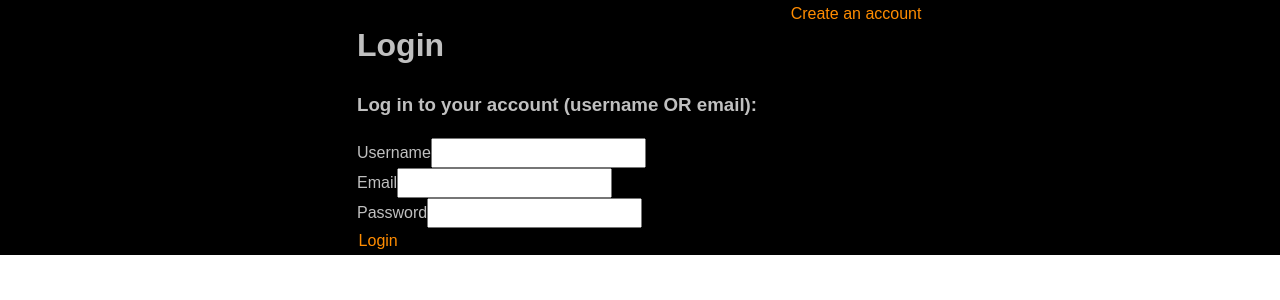
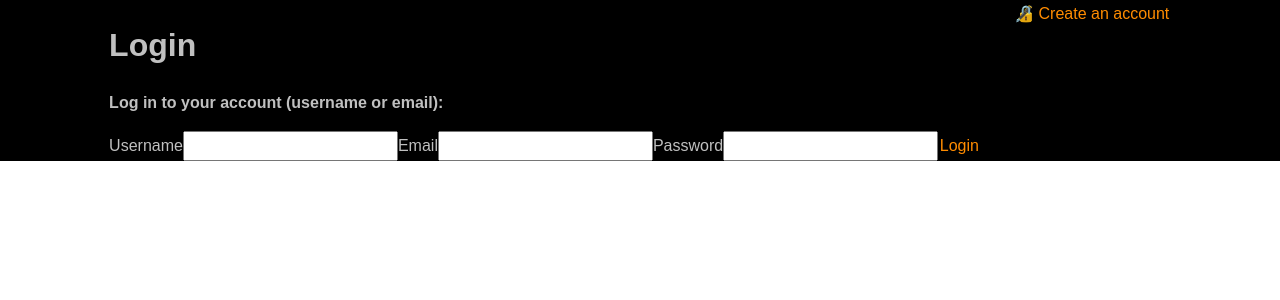
Before and after one commit to anaRtem1s/AnAtomix_front, a React (Vite) app: page / in a window 1280 px wide. Shown: the top 300 px of the page. Built offline with nearby package versions, Linux system fonts and the light colour scheme.

Commit message:
Worked on Auth page Layout to unclutter App.jsx

```diff
--- a/src/App.css
+++ b/src/App.css
@@ -148,10 +148,6 @@ legend {
 
 /* :::::::::::::::::::::::::::::::::::::::: MAIN APP PAGE ::::::::::::::::::::::::::::::::::::::::::::::::::: */
 
-
-/*
-.dark-colorful-mode{
-}*/
 
 a:link,
 a:visited {
--- a/src/App.jsx
+++ b/src/App.jsx
@@ -2,10 +2,8 @@ import './App.css'
 
 import { useState, useEffect } from "react";
 
+import AuthLayout from './pages/auth/layout/AuthLayout.jsx';
 import MainLayout from './pages/main-app/layout/MainLayout.jsx';
-
-import LoginForm from './pages/auth/components/Login.jsx'
-import RegisterForm from './pages/auth/components/Register.jsx'
 
 import CenterPage from './pages/main-app/components/CenterPage.jsx';
 
@@ -114,106 +112,47 @@ export default function App() {
     setScreen(nextScreen);
   };
 
-  // :::::::::::::::::::::::::::::::::::::::: NOT AUTHENTICATED (NOT LOGGED IN)::::::::::::::::::::::::::::::::::::::::
 
-  if (!account) {
+    // :::::::::::::::::::::::::::::::::::::::: NOT AUTHENTICATED (NOT LOGGED IN) => REGISTER && || => LOGIN ::::::::::::::::::::::::::::::::::::::::
 
-    if (screen === 'register') {
+    return !account ? (
 
-      return (
-        <div className="auth-container">
+    <AuthLayout
+      screen={screen}
+      handleNav={handleNav}
+      handleRegisterSuccess={handleRegisterSuccess}
+      handleLoginSuccess={handleLoginSuccess}
+    />
 
-          <RegisterForm
-            onSuccess={handleRegisterSuccess}
-          />
+  ) : (
 
-          <button
-            type="button"
-            onClick={() => handleNav('login')}
-          >
-            Already have an account? Login
-          </button>
-
-        </div>
-      );
-    }
-
-
-    return (
-      <div className="auth-container">
-
-        <LoginForm
-          onSuccess={handleLoginSuccess}
-        />
-
-        <button
-          type="button"
-          onClick={() => handleNav('register')}
-        >
-          Create an account
-        </button>
-
-      </div>
-    );
-
-  }
-
-  // :::::::::::::::::::::::::::::::::::::::: AUTHENTICATED (LOGGED IN) => MAIN APP ::::::::::::::::::::::::::::::::::::::::
-
-
-  return (
+    // :::::::::::::::::::::::::::::::::::::::: AUTHENTICATED (LOGGED IN) => MAIN APP ::::::::::::::::::::::::::::::::::::::::
 
     <MainLayout account={account} onLogout={handleLogout} onNav={handleNav} >
 
-
       {screen === 'reader' && (
-        <CenterPage
-          account={account}
-          onNav={handleNav}
-        />
+        <CenterPage account={account} onNav={handleNav} />
       )}
 
       {screen === 'account-settings' && (
-        <AccountSettings
-          account={account}
-          onNav={handleNav}
-        />
+        <AccountSettings account={account} onNav={handleNav} />
       )}
 
-
       {screen === 'cool-links' && (
-        <CoolLinks
-          onNav={handleNav}
-        />
+        <CoolLinks onNav={handleNav} />
       )}
 
       {screen === 'categories-management' && (
-        <Categories
-          onNav={handleNav}
-        />
+        <Categories onNav={handleNav} />
       )}
 
-      {screen === 'tags-management' && (
-        <div>
-          <button onClick={() => handleNav("reader")}>🢦 Back to Feeds</button>
-          <h2>My Tags Management Hub</h2>
-          <p>Tag configuration workspace coming soon.</p>
-        </div>
-      )}
-
-
       {screen === 'feed-sources' && (
-        <FeedSources
-          onNav={handleNav}
-        />
+        <FeedSources onNav={handleNav} />
       )}
 
       {screen === 'subscriptions' && (
-        <Subscriptions
-          onNav={handleNav}
-        />
+        <Subscriptions onNav={handleNav} />
       )}
-
 
     </MainLayout>
   );
--- a/src/pages/auth/components/Login.jsx
+++ b/src/pages/auth/components/Login.jsx
@@ -7,11 +7,13 @@ export default function LoginForm({ onSuccess }) {
     // setError (erreurs backend) ajouté
 
     const { register, handleSubmit, setError, formState: { errors }, reset } = useForm({
+
         defaultValues: {
             username: '',
             email: '',
             password: ''
         },
+
         // Errors appear as user types
 
         mode: 'onChange'
@@ -65,14 +67,12 @@ export default function LoginForm({ onSuccess }) {
 
             reset();
 
-            //!! setTimeout(() => window.location.href = '/', 100); // Force reload to trigger fresh auth check
-
 
         } catch (error) {
 
             // SERVER UNREACHABLE --> USER NOTIFIED - ERROR
 
-            setError("password", { message: 'Server is unreachable sorry, try again later 🦝' });
+            setError("password", { message: '💥 Server is unreachable sorry, try again later 🦝' });
 
         }
     }
@@ -81,19 +81,17 @@ export default function LoginForm({ onSuccess }) {
         <div>
             <h1 className="login-form">Login</h1>
 
-            <div>
+
             <form onSubmit={handleSubmit(sendLogin)}>
-
-                    <div>
-                        <h3>Log in to your account (username OR email):</h3>
+                <fieldset>
+                    <legend id="login-heading">Log in to your account (username or email):</legend>
 
                     {/* USERNAME - OPTIONAL IF EMAIL */}
 
-                        <div>
                     <label htmlFor="login-username">Username</label>
                     <input
                         id="login-username" type="text"
-
+                        aria-describedby={errors.username ? "login-username-error" : undefined}
                         {...register('username', {
 
                             validate: (value, form) => {
@@ -108,35 +106,17 @@ export default function LoginForm({ onSuccess }) {
                         })}
                     />
 
-                            {/*  TO DUMP */}
+                    {errors.username && <span id="login-username-error" className="alert-message" role="alert">{errors.username.message}</span>}
 
-                            {/* //      {
-                            //             required:
-                            //             {
-                            //                 value: true,
-                            //                 message: 'Required field'
-                            //             }
-                            //         })}
-                            // /> */}
-
-                            {errors.username && <span>{errors.username.message}</span>}
-                        </div>
 
                     {/* EMAIL - OPTIONAL IF USERNAME */}
 
-                        <div>
                     <label htmlFor="login-email">Email</label>
                     <input
                         id="login-email" type="email"
+                        aria-describedby={errors.email ? "login-email-error" : undefined}
                         {...register('email',
                             {
-                                        //! TO DUMP
-
-                                        // required:
-                                        // {
-                                        //     value: true,
-                                        //     message: 'Required field'
-                                        // },
                                 pattern:
                                 {
                                     value: /^[^@ \t\r\n]+@[^@ \t\r\n]+\.[^@ \t\r\n]+$/,
@@ -151,16 +131,14 @@ export default function LoginForm({ onSuccess }) {
                             })}
                     />
 
-                            {errors.email && <span>{errors.email.message}</span>}
-                        </div>
-                    </div>
+                    {errors.email && <span id="login-email-error" className="alert-message" role="alert">{errors.email.message}</span>}
 
                     {/* PASSWORD - REQUIRED */}
 
-                    <div>
                     <label htmlFor="login-password">Password</label>
                     <input
                         id="login-password" type="password"
+                        aria-describedby={errors.password ? "login-password-error" : undefined}
                         {...register('password',
                             {
                                 required:
@@ -170,19 +148,15 @@ export default function LoginForm({ onSuccess }) {
                                 }
                             })}
                     />
-                        {errors.password && <span>{errors.password.message}</span>}
-                    </div>
+                    {errors.password && <span id="login-password-error" className="alert-message" role="alert">{errors.password.message}</span>}
 
                     {/* SUBMIT LOGIN FORM */}
 
-                    <div>
                     <button className="btn">Login</button>
-                    </div>
+                </fieldset>
 
             </form>
 
         </div >
-
-        </div >
     )
 }
--- a/src/pages/auth/layout/AuthLayout.jsx
+++ b/src/pages/auth/layout/AuthLayout.jsx
@@ -1,16 +1,30 @@
+import LoginForm from '../components/Login.jsx';
+import RegisterForm from '../components/Register.jsx';
 
-export default function AuthLayout({ children }) {
+export default function AuthLayout({screen, handleNav, handleRegisterSuccess, handleLoginSuccess }) {
   return (
     <div className="auth-layout">
-      <div className="auth-logo">
-        <h1>Lorem ipsum dolor, sit amet consectetur adipisicing elit. Consectetur aperiam in aliquam perferendis atque! Architecto adipisci et quae inventore voluptatem commodi deserunt unde facere, in repellat porro natus debitis? Ratione! Lorem ipsum dolor sit amet consectetur adipisicing elit. Labore ratione debitis, reiciendis necessitatibus fugiat non soluta voluptate assumenda veniam consequuntur corrupti aperiam hic obcaecati, temporibus sed laborum eveniet totam alias! Lorem ipsum dolor sit amet consectetur adipisicing elit. Voluptate nemo fugiat, sapiente nihil magnam nulla velit atque excepturi iure hic in quasi, cum officia asperiores nesciunt fuga commodi esse laborum.
-        Iusto tempore ipsum deserunt tempora aliquid distinctio est, maxime rem. Reprehenderit dolorum maiores iure sit saepe commodi, ipsum at vitae architecto totam sapiente minima. Molestiae magni enim maiores aspernatur vitae.
-        Totam ab, error incidunt quaerat laboriosam at esse nesciunt ipsa rerum nemo, in adipisci! Provident voluptatem debitis, labore incidunt sapiente aliquam, sit repellendus nulla nisi esse unde rem, maiores perferendis.
-        At ducimus voluptatem nesciunt in iure mollitia corporis commodi ipsa id deserunt? Fuga explicabo aliquid id nisi ut tenetur, laboriosam aut dicta, quia sit quasi! Provident sed itaque officia tempore.</h1>
+      <div className="auth-container">
+
+        {/* CONDITIONALLY RENDERS */}
+
+        {screen === 'register' ? (
+          <>
+            <RegisterForm onSuccess={handleRegisterSuccess} />
+            <button type="button" onClick={() => handleNav('login')}>
+              🔑 Login
+            </button>
+          </>
+        ) : (
+          <>
+            <LoginForm onSuccess={handleLoginSuccess} />
+            <button type="button" onClick={() => handleNav('register')}>
+              🔏 Create an account
+            </button>
+          </>
+        )}
+
       </div>
-      <main className="auth-content">
-        {children}
-        </main>
     </div>
   );
 }
--- a/src/pages/main-app/layout/Footer.jsx
+++ b/src/pages/main-app/layout/Footer.jsx
@@ -5,11 +5,11 @@ export default function Footer() {
         <nav>
           <ul className="footer-nav">
             <li><a href="https://creativecommons.org/licenses/by-nc/4.0" rel="external" target="_blank">License</a></li>
-            <li><a href="http://https://gitlab.com/anaRtem1s/fs-project_rss-reader_client-front" rel="external" target="_blank">Source code on GitLab (Client)</a></li>
-            <li><a href="https://gitlab.com/anaRtem1s/fs-project_rss-reader_api_server-back" rel="external" target="_blank">Source code on GitLab (Server)</a></li>
-            {/* //!   TO DO */}
+            <li><a href="http://https://gitlab.com/anaRtem1s/fs-project_rss-reader_client-front" rel="external" target="_blank">Source code (Client)</a></li>
+            <li><a href="https://gitlab.com/anaRtem1s/fs-project_rss-reader_api_server-back" rel="external" target="_blank">Source code (Server)</a></li>
+            {/* //?   TO DO */}
             <li><a href="http://">About Anatomix</a></li>
-            {/* //!   TO DO */}
+            {/* //?   TO DO */}
             <li><a href="http://">RGPD</a></li>
           </ul>
         </nav>
```
Lines whose indentation alone changed are shown as unchanged.
